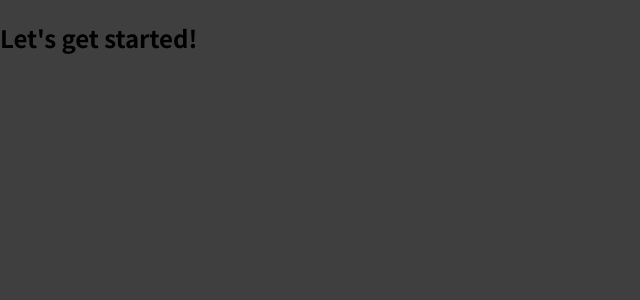
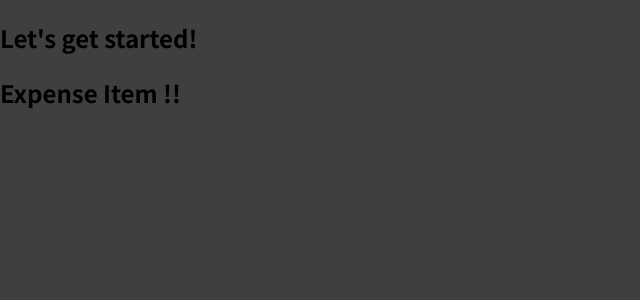
Before and after one commit to SHAIK14/ExpenseTracker, a JavaScript app: page / in a window 1280 px wide. Shown: the top 300 px of the page, without its empty margins (0-640 px from the left). Built offline with nearby package versions, Linux system fonts and the light colour scheme.

Commit message:
expense tracker

```diff
--- a/src/App.js
+++ b/src/App.js
@@ -1,7 +1,10 @@
+import ExpenseItem from "./components/ExpenseItems";
+
 function App() {
   return (
     <div>
       <h2>Let's get started!</h2>
+      <ExpenseItem></ExpenseItem>
     </div>
   );
 }
--- /dev/null
+++ b/src/components/ExpenseItems.js
@@ -0,0 +1,5 @@
+function ExpenseItem() {
+  return <h2>Expense Item !!</h2>;
+}
+
+export default ExpenseItem;
```
